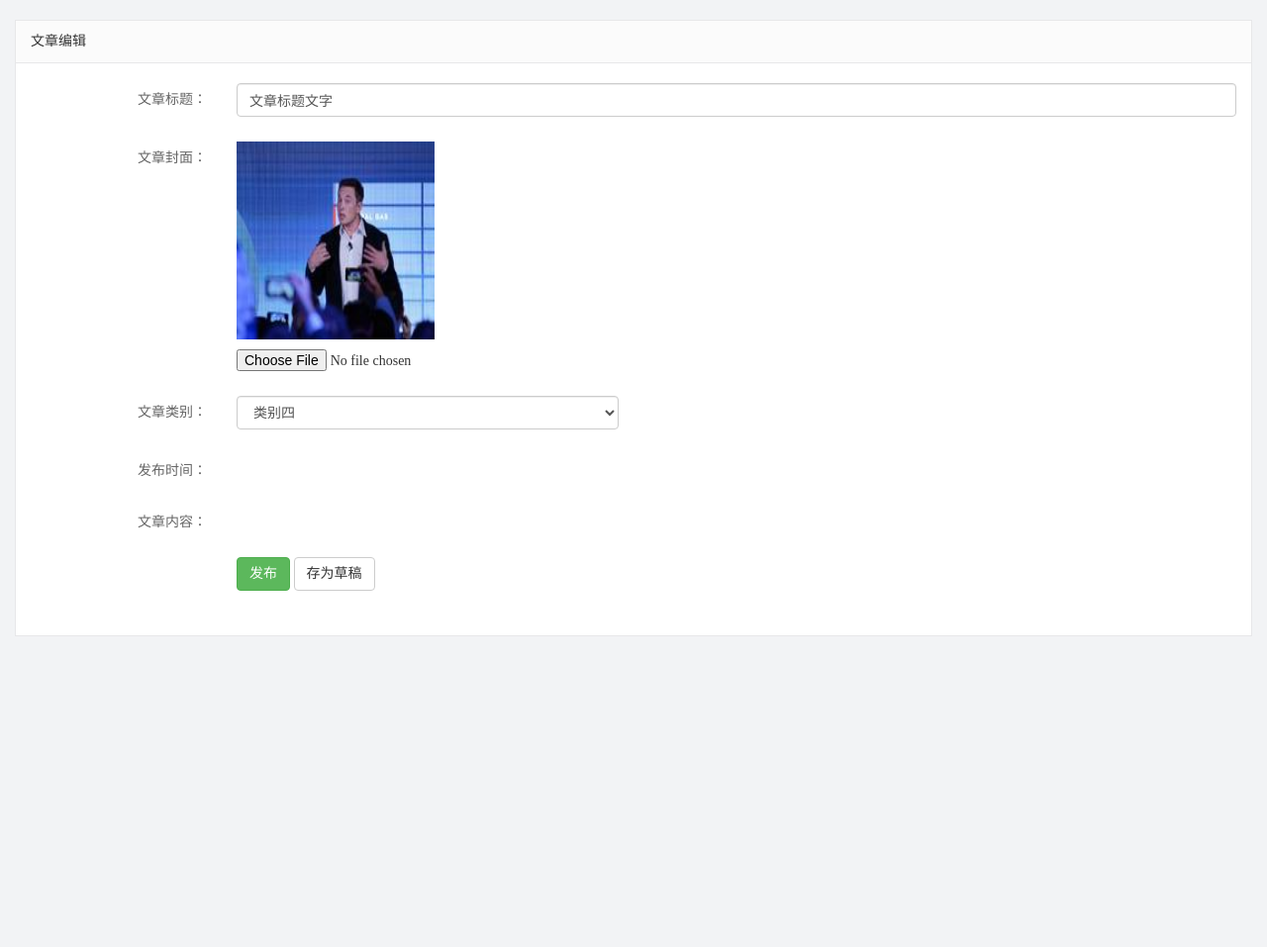
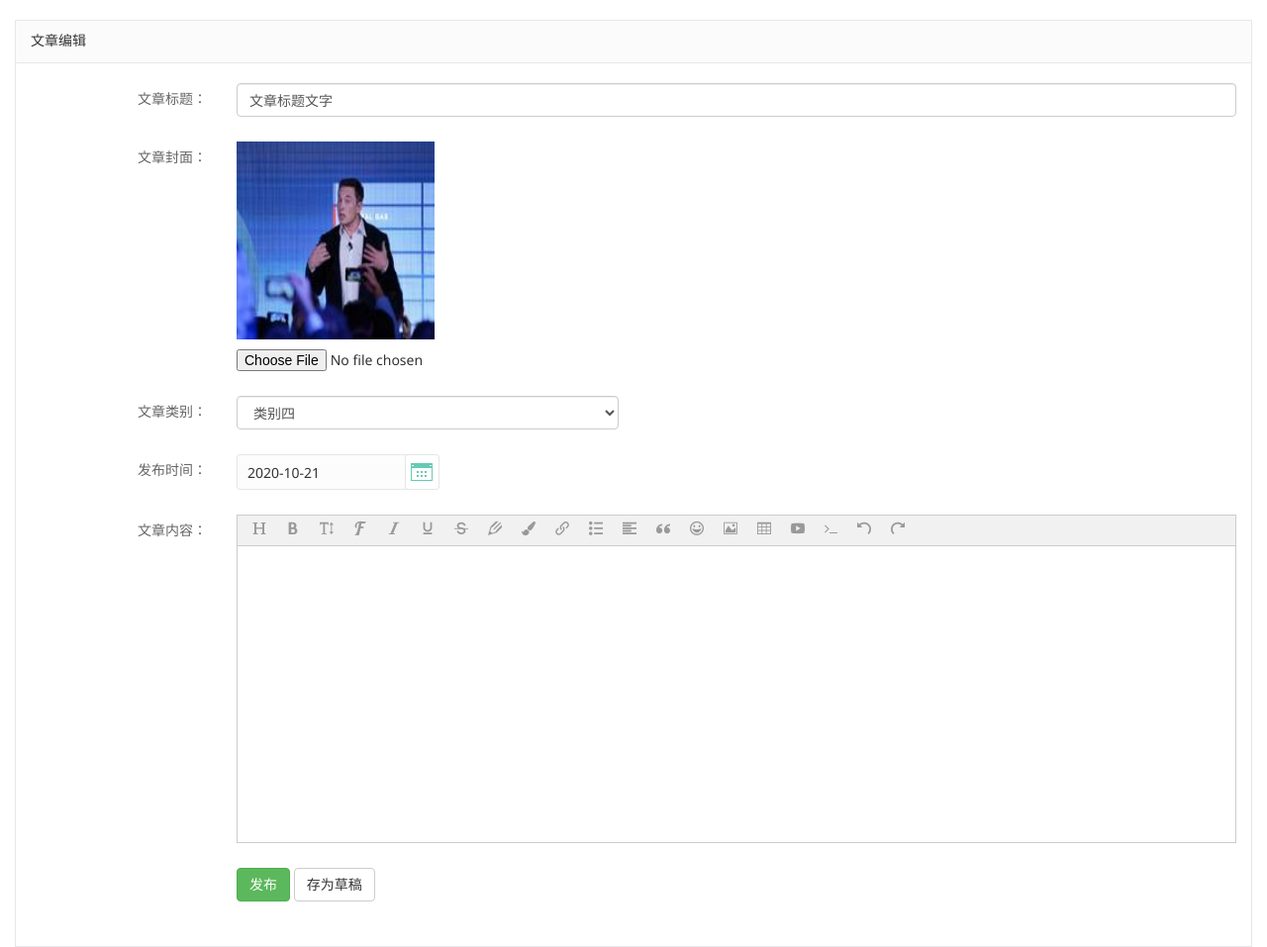
Before and after one commit to zxc842947859/xxxxxx, a plain HTML site: page admin/article_release.html in a window 1280 px wide. Shown: the whole page at 99% size. Before the commit the page ends 800 px from the top, so only its background shows below. Drawn offline with Linux system fonts and the light colour scheme.

Commit message:
发布文章界面准备

```diff
--- a/admin/article_release.html
+++ b/admin/article_release.html
@@ -14,6 +14,10 @@
     <script src="./libs/jquery-1.12.4.min.js"></script>
     <!-- 模板引擎 -->
     <script src="./libs/template-web.js"></script>
+    <link rel="stylesheet" href="./libs/jedate/css/jeDate-test.css">
+    <link rel="stylesheet" href="./libs/jedate/css/jedate.css">
+    <script src="./libs/jedate/js/jedate.js"></script>
+    <script src="./libs/wangEditor.js"></script>
 </head>
 
 <body>
@@ -50,12 +54,18 @@
                 </div>
                 <div class="form-group">
                     <label class="col-sm-2 control-label">发布时间：</label>
-                    <div class="col-sm-4">
+                    <div class="col-sm-2">
+                        <input type="text" class="jeinput" id="testico" placeholder="YYYY-MM-DD">
+                        <div class="icons jebtns"
+                            onclick="jeDate('#testico',{trigger:false,format: 'YYYY-MM-DD',isinitVal:true})">
+                        </div>
                     </div>
                 </div>
                 <div class="form-group">
                     <label for="inputEmail3" class="col-sm-2 control-label">文章内容：</label>
                     <div class="col-sm-10">
+                        <div id="editor"></div>
+
                     </div>
                 </div>
                 <div class="form-group">
@@ -68,5 +78,23 @@
         </div>
     </div>
 </body>
+<script src="./libs/http.js"></script>
+<script>
+    $(function () {
+        // 初始化日期选择
+        jeDate('#testico', {
+            format: "YYYY-MM-DD",
+            isinitVal: true,//默认显示当前时间
+            zIndex: 10001
+            // festival: true,//显示农历
+            // theme:{ bgcolor:"#f00",color:"#68f120", pnColor:"#88ffe0"}
+        });
+        /* 3.js初始化富文本编辑器 */
+        const E = window.wangEditor;
+        const editor = new E('#editor')
+        // 或者 var editor = new E( document.getElementById('editor') )
+        editor.create();
+    })
+</script>
 
 </html>
--- a/admin/libs/http.js
+++ b/admin/libs/http.js
@@ -1,7 +1,7 @@
 //使用一个沙箱模式
 ;(function(w){
     //声明一个局部变量,记录基地址
-    var baseURL = 'http://192.168.3.31:8080/api/v1'
+    var baseURL = 'http://192.168.19.194:8080/api/v1'
     //声明一个对象BigNew,用来记录当前这个项目中所有需要用到的接口地址,
     var BigNew = {
         baseURL:baseURL,//基地址
```
